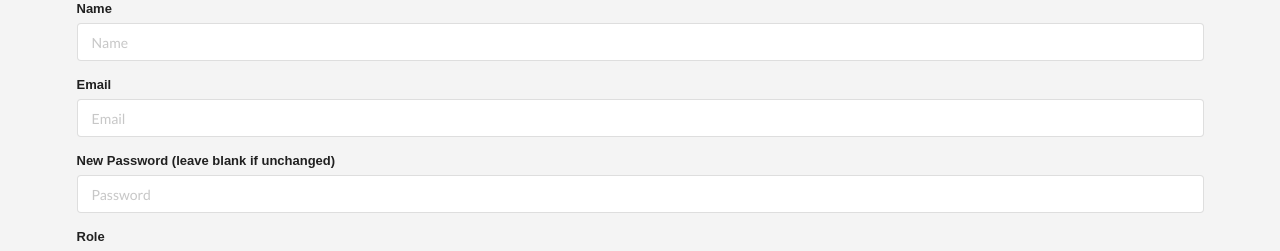
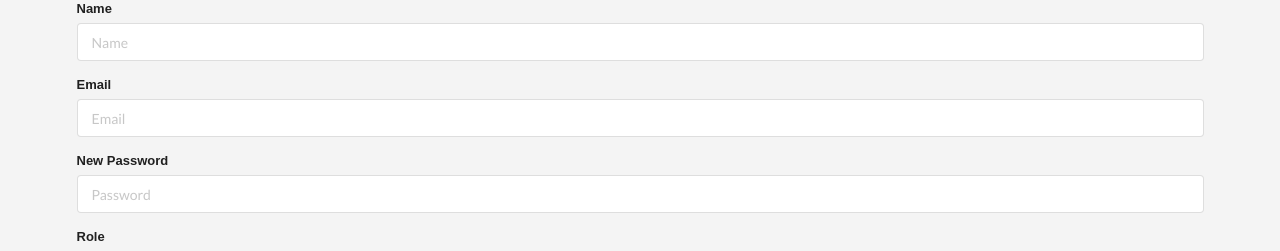
Before and after one commit to JineshGaurangDutt/miniprojectWeb, a Node server app: page /admin/editUser/600000000000000000000001 in a window 1280 px wide. Shown: the part 140-391 px from the top of the page. Run offline with Node 20, Linux system fonts and the light colour scheme; the visitor is signed in with stand-in values (Sample User, id 1); some libraries are stand-ins or nearby versions.

Commit message:
finally done

```diff
--- a/controllers/authController.js
+++ b/controllers/authController.js
@@ -45,7 +45,8 @@ const login = async (req, res) => {
         const token = generateToken(user);
 
         // Set token in HTTP-only cookie
-        res.cookie('authToken', token, { httpOnly: true, sameSite: 'Strict' });
+        res.cookie('authToken', token, { httpOnly: true, sameSite: 'Strict', maxAge: 5*60*1000, expires:false });
+
 
         // Redirect based on user role
         if (user.role === 'admin') {
--- a/views/admin/editUser.mustache
+++ b/views/admin/editUser.mustache
@@ -12,7 +12,7 @@
             <input type="email" name="email" placeholder="Email" value="{{user.email}}" required>
         </div>
         <div class="field">
-            <label>New Password (leave blank if unchanged)</label>
+            <label>New Password </label>
             <input type="password" name="password" placeholder="Password">
         </div>
         <div class="field">
```
